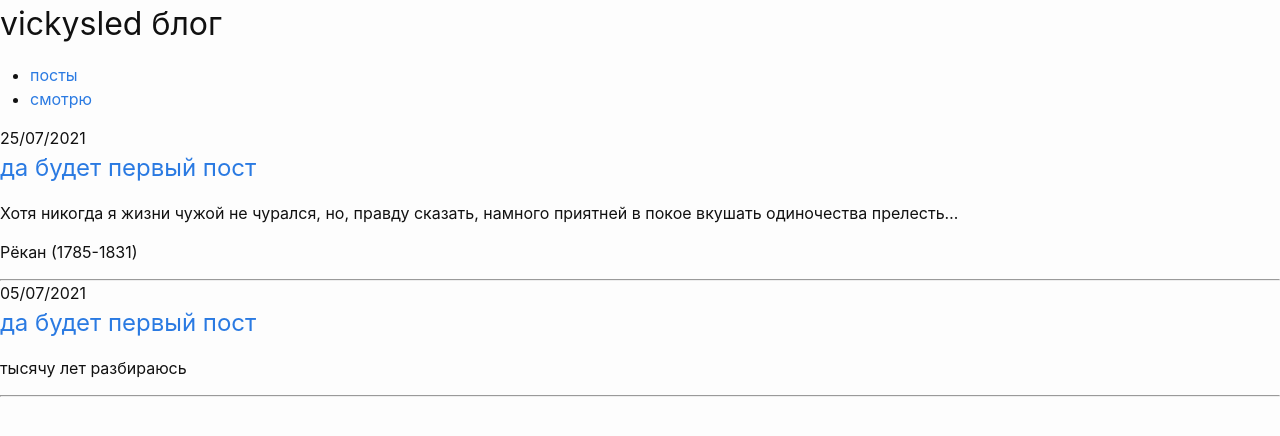
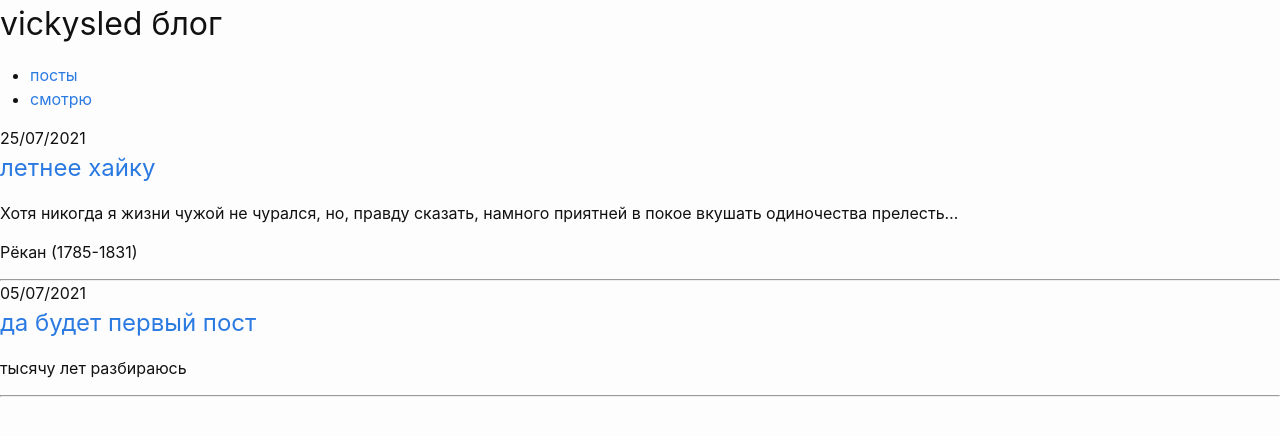
Before and after one commit to vickysled/vickysled.github.io, a Jekyll site: the page built from index.markdown, in a window 1280 px wide. Shown: the top 436 px of the page. Built offline with Jekyll 4.4.1, drawn with Linux system fonts in a browser that asks for light colours.

Commit message:
Update 2021-07-25-summer-haiku.md

```diff
--- a/_posts/2021-07-25-summer-haiku.md
+++ b/_posts/2021-07-25-summer-haiku.md
@@ -1,6 +1,6 @@
 ---
 layout: post
-title:  "да будет первый пост"
+title:  "летнее хайку"
 date:   2021-07-25 22:42:09
 ---
 
```
